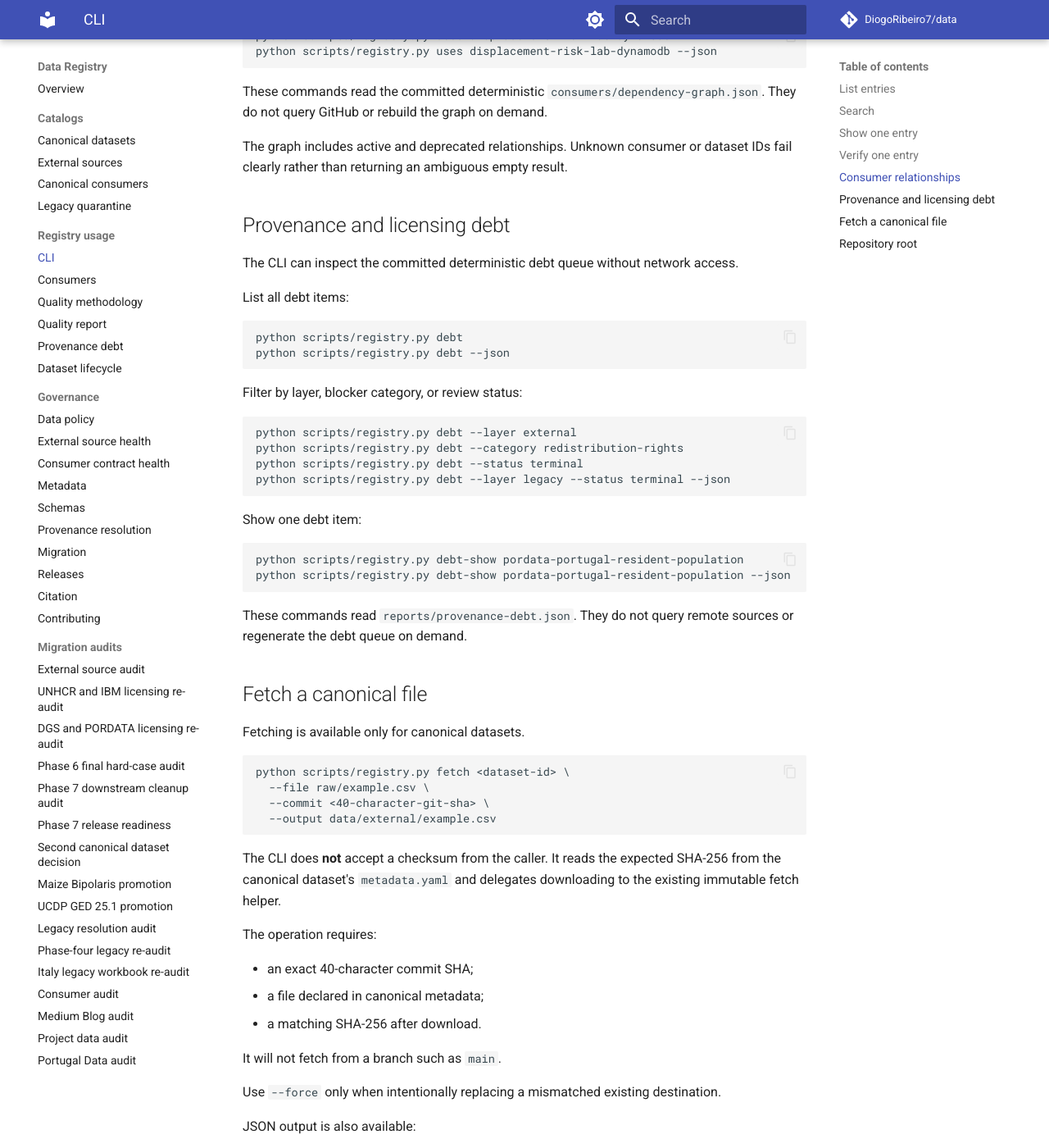
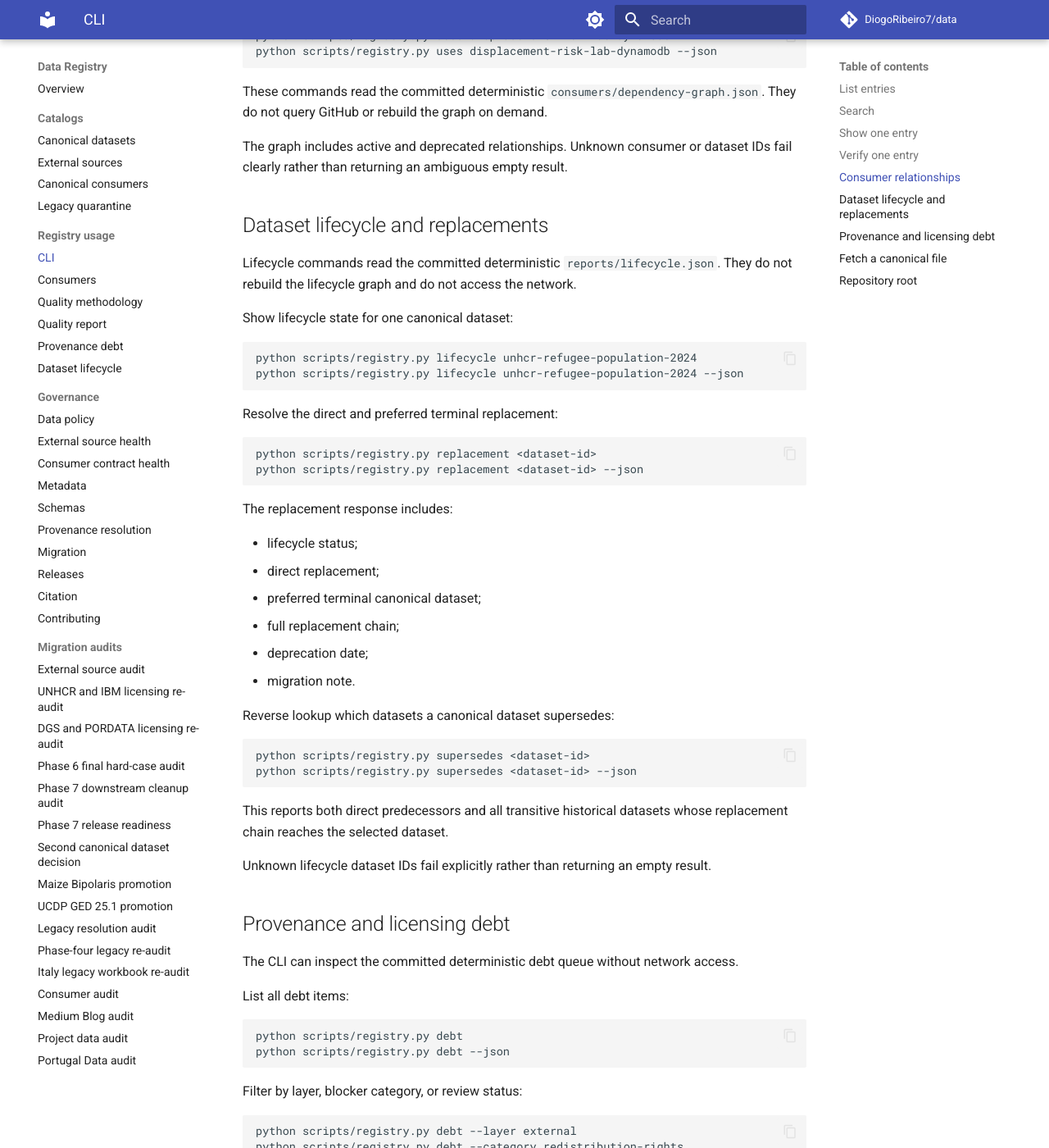
Before and after one commit to DiogoRibeiro7/data, an MkDocs documentation site: the page built from docs/CLI.md, in a window 1280 px wide and 1400 px high, scrolled down 2155 px. Shown: the whole window at 82% size. Built offline with MkDocs 1.6.1 and Material for MkDocs 9.7.7, drawn with Linux system fonts in a browser that asks for light colours; comment, search, counter and statistics services are not loaded.

Commit message:
Document lifecycle registry CLI

````diff
--- a/docs/CLI.md
+++ b/docs/CLI.md
@@ -107,6 +107,48 @@ graph on demand.
 The graph includes active and deprecated relationships. Unknown consumer or
 dataset IDs fail clearly rather than returning an ambiguous empty result.
 
+
+## Dataset lifecycle and replacements
+
+Lifecycle commands read the committed deterministic `reports/lifecycle.json`.
+They do not rebuild the lifecycle graph and do not access the network.
+
+Show lifecycle state for one canonical dataset:
+
+```bash
+python scripts/registry.py lifecycle unhcr-refugee-population-2024
+python scripts/registry.py lifecycle unhcr-refugee-population-2024 --json
+```
+
+Resolve the direct and preferred terminal replacement:
+
+```bash
+python scripts/registry.py replacement <dataset-id>
+python scripts/registry.py replacement <dataset-id> --json
+```
+
+The replacement response includes:
+
+- lifecycle status;
+- direct replacement;
+- preferred terminal canonical dataset;
+- full replacement chain;
+- deprecation date;
+- migration note.
+
+Reverse lookup which datasets a canonical dataset supersedes:
+
+```bash
+python scripts/registry.py supersedes <dataset-id>
+python scripts/registry.py supersedes <dataset-id> --json
+```
+
+This reports both direct predecessors and all transitive historical datasets
+whose replacement chain reaches the selected dataset.
+
+Unknown lifecycle dataset IDs fail explicitly rather than returning an empty
+result.
+
 ## Provenance and licensing debt
 
 The CLI can inspect the committed deterministic debt queue without network
````
